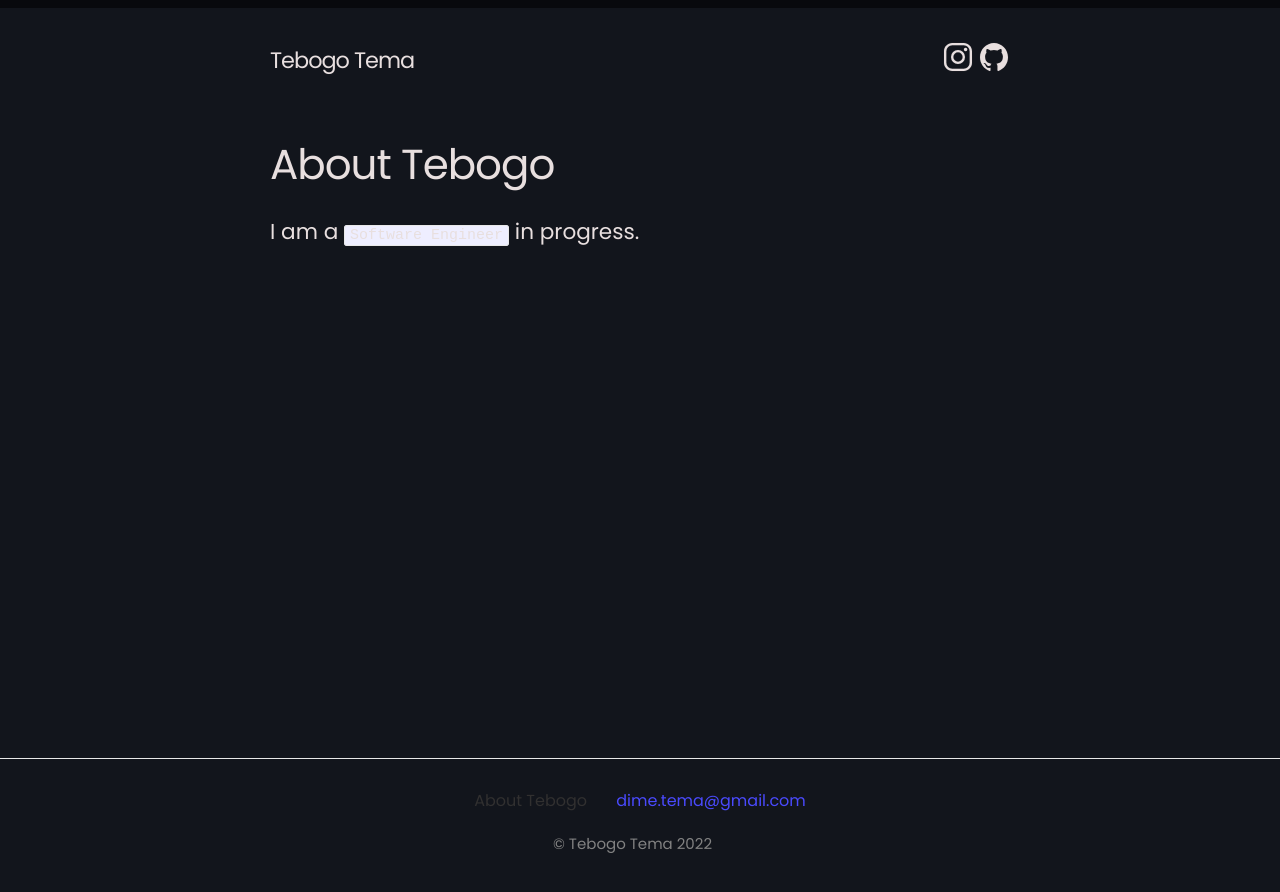
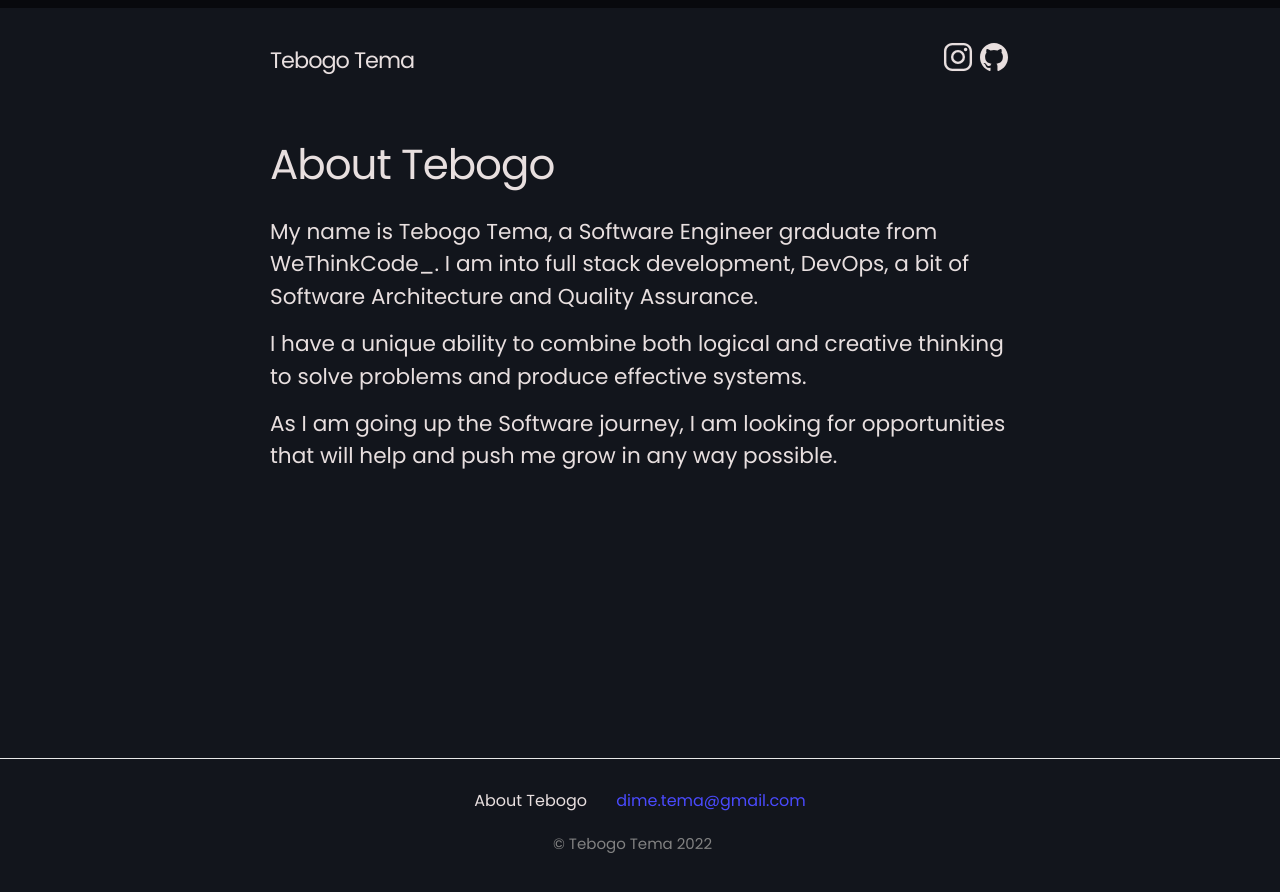
Before and after one commit to feelthedimez/feelthedimez.github.io, a Jekyll site: the page built from about.markdown, in a window 1280 px wide. Shown: the top 892 px of the page. Built offline with Jekyll 4.4.1, drawn with Linux system fonts in a browser that asks for light colours.

Commit message:
Changes on the UI

```diff
--- a/_sass/minima/_layout.scss
+++ b/_sass/minima/_layout.scss
@@ -70,7 +70,7 @@
   justify-content: center;
 
     > .bottom-nav-links a {
-      color: #313030;
+      color: $text-color;
     }
 
     > .bottom-nav-links a:first-child {
--- a/about.markdown
+++ b/about.markdown
@@ -4,4 +4,9 @@ title: About Tebogo
 permalink: /about/
 ---
 
-I am a `Software Engineer` in progress.
+My name is Tebogo Tema, a Software Engineer graduate from WeThinkCode_. I am into full stack development, DevOps, a bit of Software Architecture and Quality Assurance.
+
+I have a unique ability to combine both logical and creative thinking to solve problems and produce effective systems.
+
+As I am going up the Software journey, I am looking for opportunities
+that will help and push me grow in any way possible.
```
Also changed, not shown: 3 other files.
